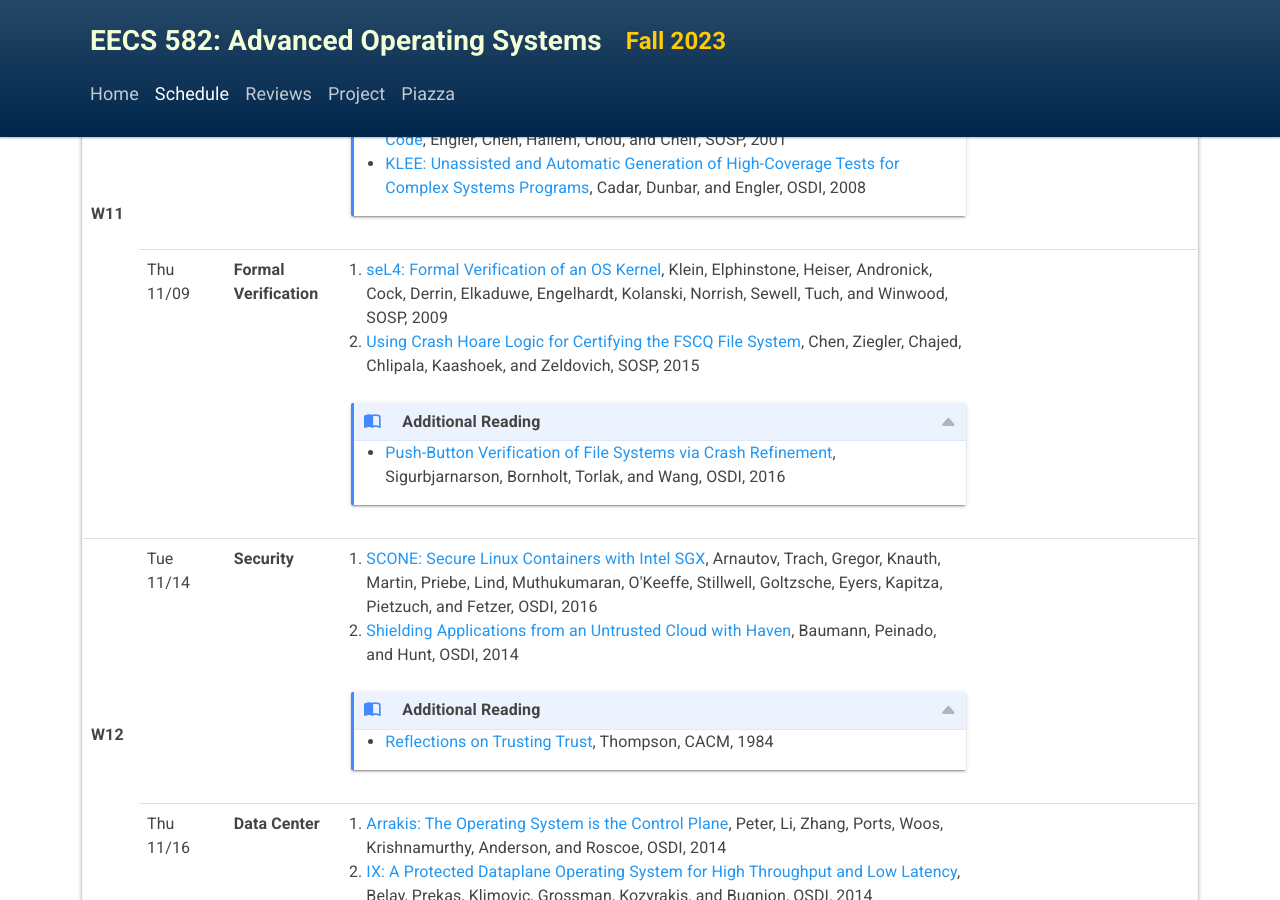
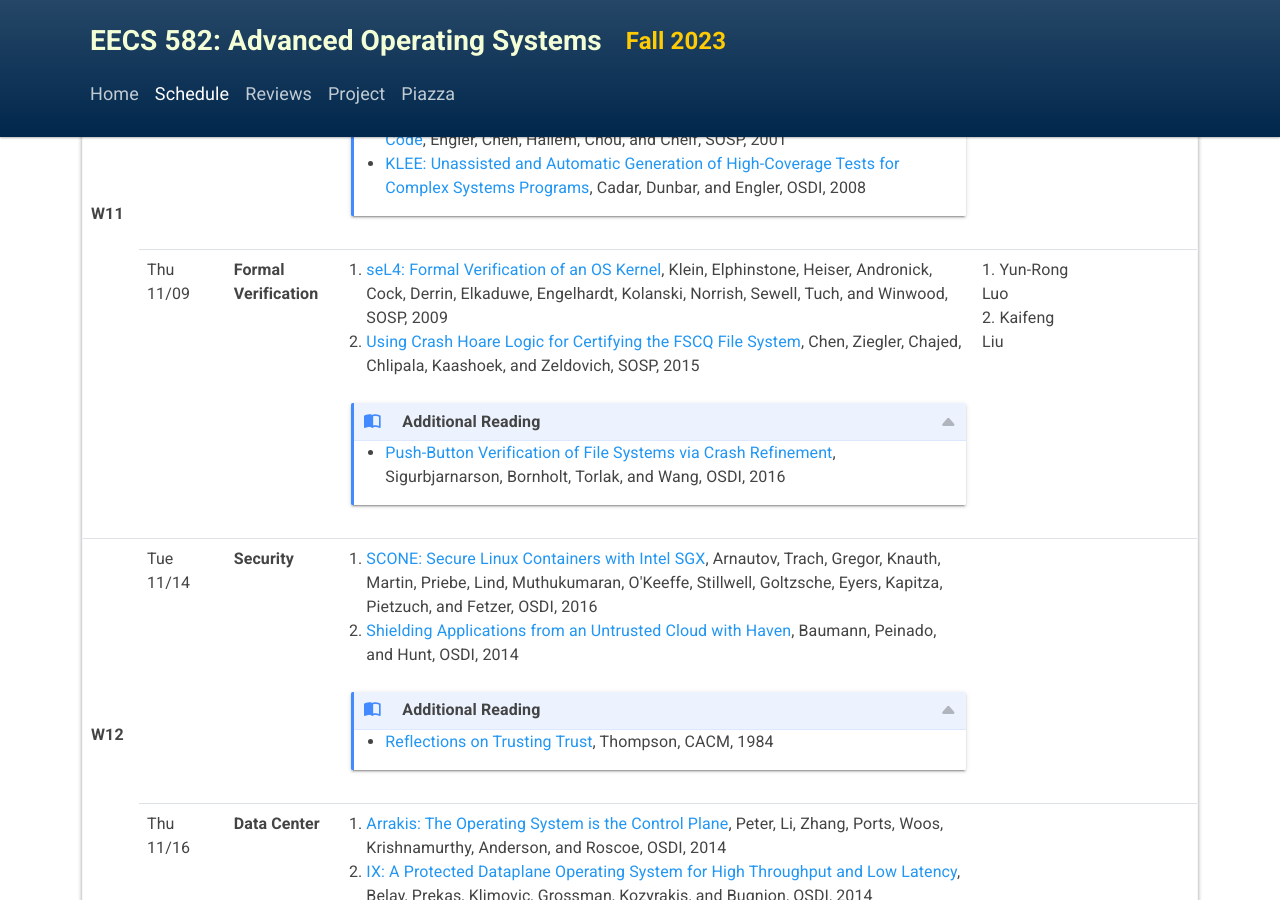
Before and after one commit to eecs582/eecs582.github.io, a Jekyll site: the page built from schedule.html, in a window 1280 px wide and 900 px high, scrolled down 6457 px. Built offline with Jekyll 4.4.1, drawn with Linux system fonts in a browser that asks for light colours.

Commit message:
update lead

```diff
--- a/schedule.html
+++ b/schedule.html
@@ -596,7 +596,7 @@ layout: schedule
           </ul>
         </details>
       </td>
-      <td></td>
+      <td>1. Yun-Rong Luo<br>2. Kaifeng Liu</td>
       <td></td>
     </tr>
     <tr>
```
